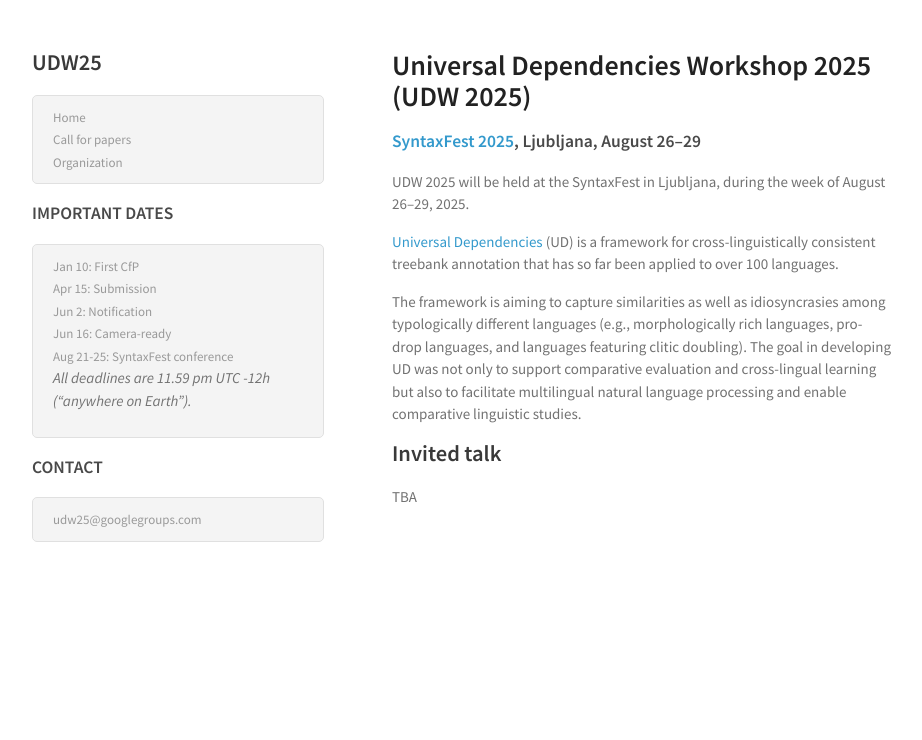
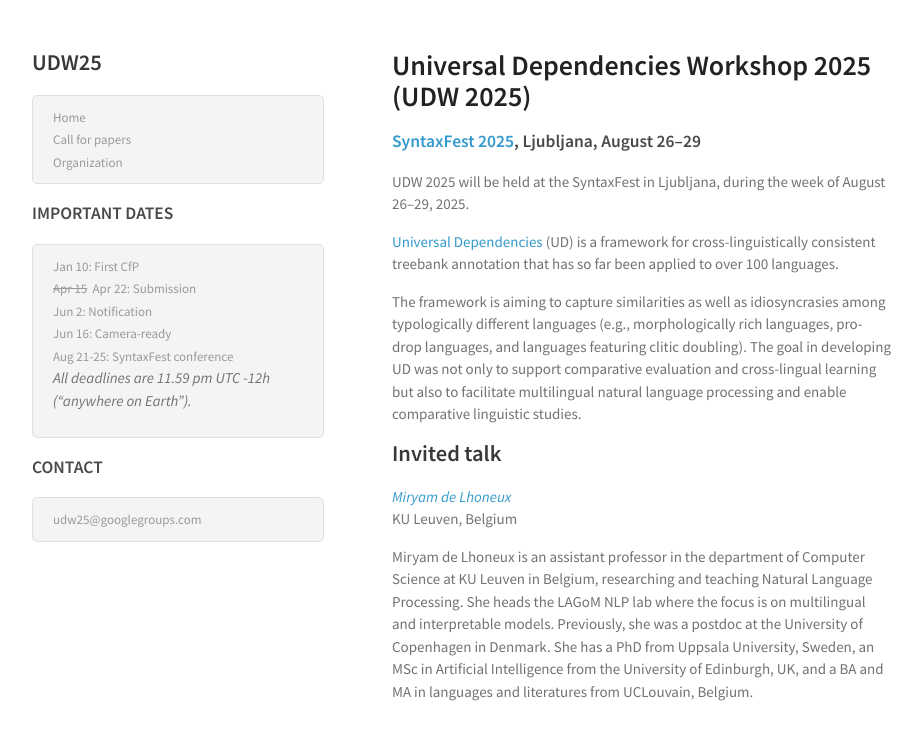
Before and after one commit to UniversalDependencies/udw25, a Jekyll site: the page built from index.md, in a window 1280 px wide. Shown: the top 740 px of the page, without its empty margins (178-1100 px from the left). Built offline with Jekyll 4.4.1, drawn with Linux system fonts in a browser that asks for light colours.

Commit message:
Add invited speaker and new deadline.

```diff
--- a/_includes/header.html
+++ b/_includes/header.html
@@ -16,7 +16,7 @@
 <h3>IMPORTANT DATES </h3>
 <ul>
     <li><span>Jan 10: First CfP</span></li>
-    <li><span>Apr 15: Submission</span></li>
+    <li><span><s>Apr 15</s>&nbsp; Apr 22: Submission</span></li>
     <li><span>Jun  2: Notification</span></li>
     <li><span>Jun 16: Camera-ready</span></li>
     <!--
--- a/index.md
+++ b/index.md
@@ -24,4 +24,7 @@ comparative linguistic studies.
 
 ## Invited talk
 
-TBA
+*[Miryam de Lhoneux](https://people.cs.kuleuven.be/~miryam.delhoneux/)*
+KU Leuven, Belgium
+
+Miryam de Lhoneux is an assistant professor in the department of Computer Science at KU Leuven in Belgium, researching and teaching Natural Language Processing. She heads the LAGoM NLP lab where the focus is on multilingual and interpretable models. Previously, she was a postdoc at the University of Copenhagen in Denmark. She has a PhD from Uppsala University, Sweden, an MSc in Artificial Intelligence from the University of Edinburgh, UK, and a BA and MA in languages and literatures from UCLouvain, Belgium.
```
